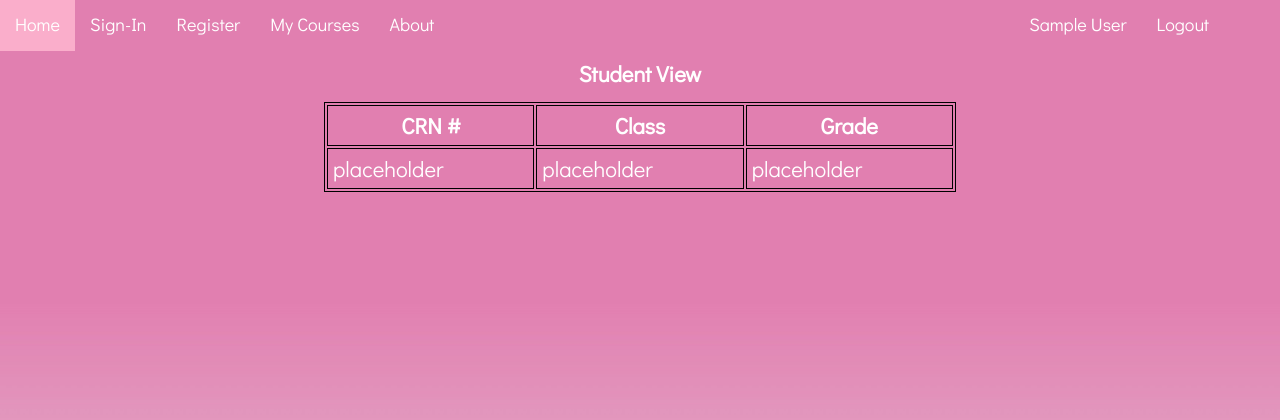
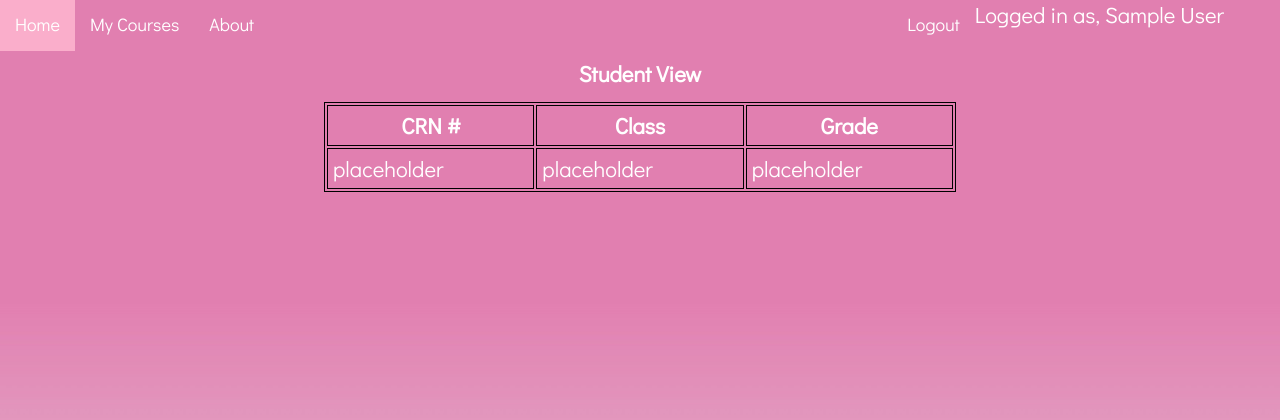
Before and after one commit to Rockcoldice/CS3321_LMS_Project, a Django app: page /courses/ in a window 1280 px wide. Shown: the top 420 px of the page. Run offline with Django 3.2, Linux system fonts and the light colour scheme; the visitor is signed in with stand-in values (Sample User, id 1).

Commit message:
Added more conditional links to menu

```diff
--- a/myLMS_website/templates/base.html
+++ b/myLMS_website/templates/base.html
@@ -14,13 +14,14 @@
     <nav>
       <ul>
         <a href="/">Home</a>
-        <a href="/login">Sign-In</a>
-        <a href="/register">Register</a>
         <a href="/courses">My Courses</a>
         <a href="/about">About</a>
         <div style="float:right">
-          <a>{% if user.is_authenticated %}{{ user.get_full_name }}{% endif %}</a>
-          <a href="/logout">Logout</a>
+          {% if user.is_authenticated %}Logged in as, {{ user.get_full_name }} <a href="/logout">Logout</a>
+          {% else %}
+          <a href="/login">Sign-In</a>
+          <a href="/register">Register</a>
+          {% endif %}
         </div>
       </ul>
     </nav>
```
